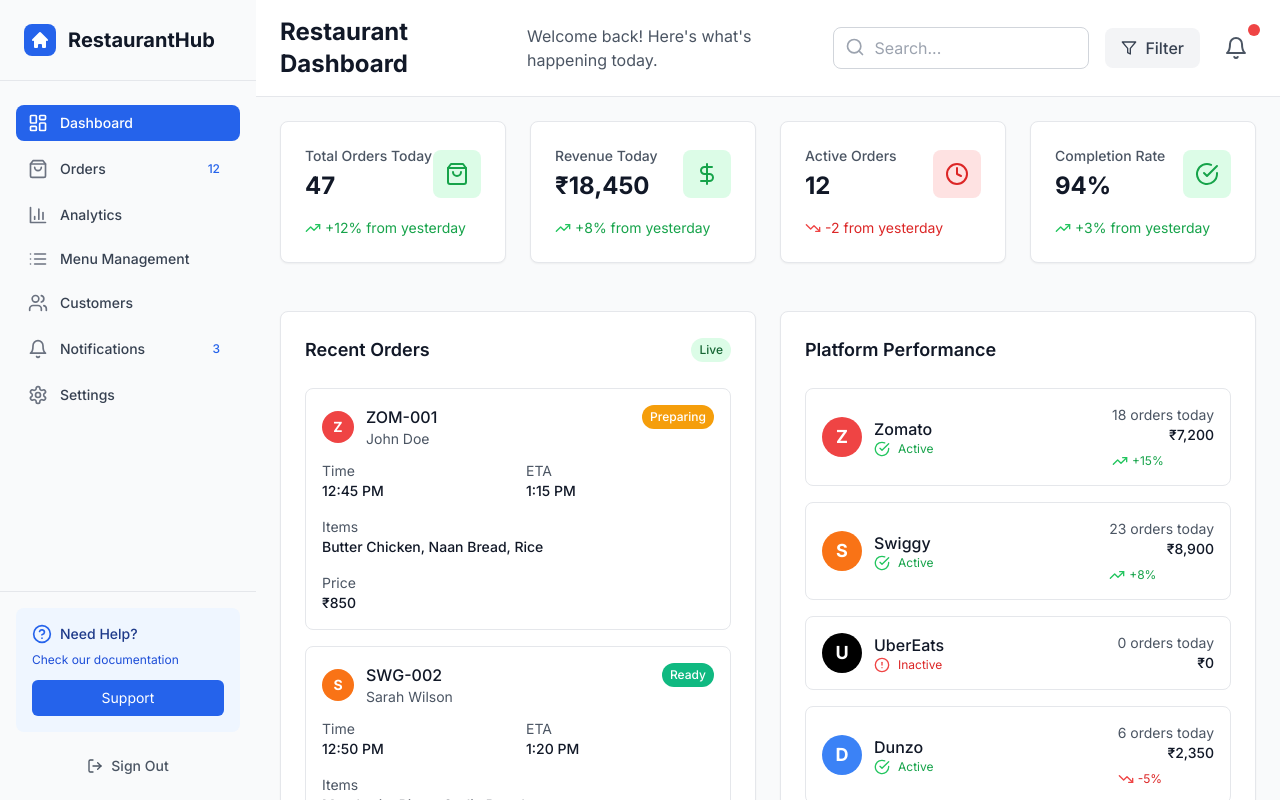
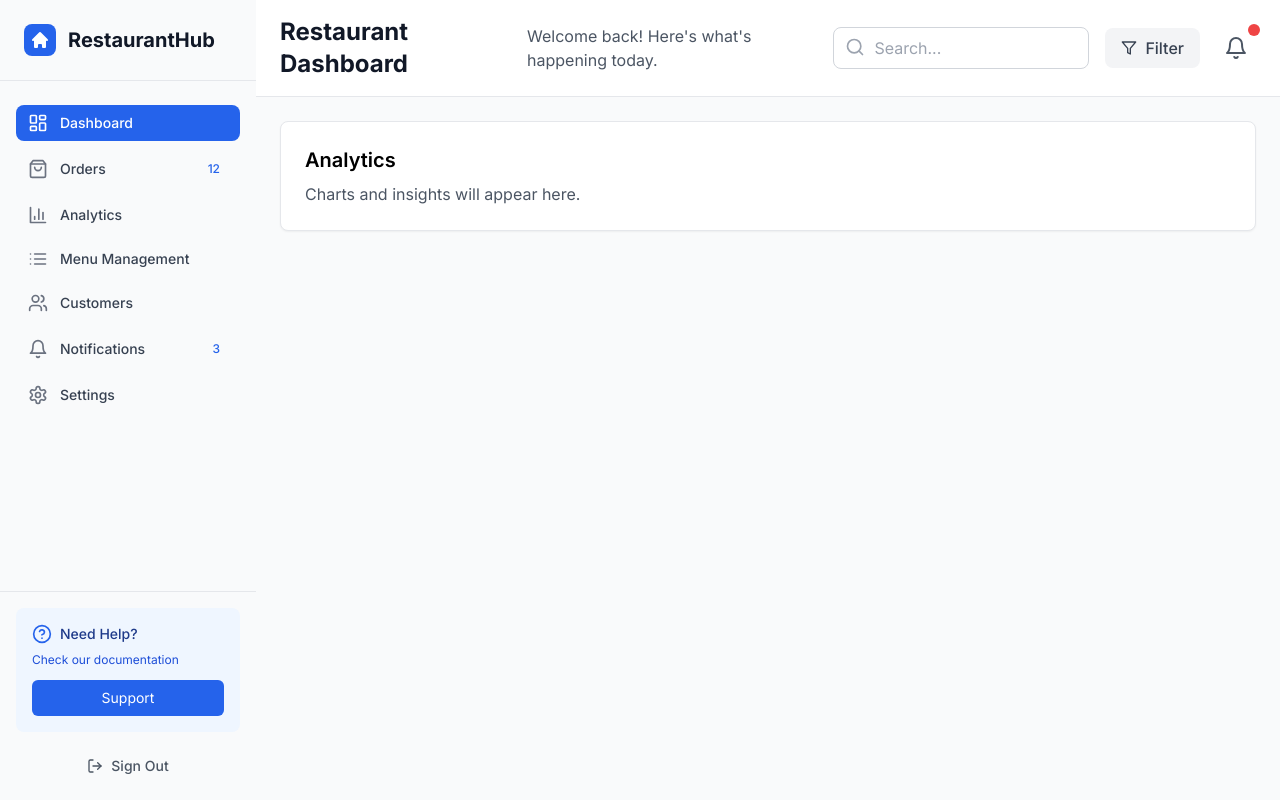
Before and after one commit to botARPIT/restuarant_dashboard, a React (Vite) app in the folder frontend/: page /analytics in a window 1280 px wide. Built offline with nearby package versions, Linux system fonts and the light colour scheme.

Commit message:
Add routing and create page components for dashboard navigation
Co-authored-by: wesif63475 <wesif63475@iotrama.com>

```diff
--- a/frontend/src/App.tsx
+++ b/frontend/src/App.tsx
@@ -1,17 +1,36 @@
 import React from 'react';
+import { BrowserRouter, Routes, Route } from 'react-router-dom';
 import Sidebar from './components/Sidebar';
 import Header from './components/Header';
 import Dashboard from './components/Dashboard';
+import OrdersPage from './pages/OrdersPage';
+import AnalyticsPage from './pages/AnalyticsPage';
+import MenuPage from './pages/MenuPage';
+import CustomersPage from './pages/CustomersPage';
+import NotificationsPage from './pages/NotificationsPage';
+import SettingsPage from './pages/SettingsPage';
 
 const App: React.FC = () => {
   return (
-    <div className="flex h-screen bg-gray-50">
-      <Sidebar />
-      <div className="flex-1 flex flex-col overflow-hidden">
-        <Header />
-        <Dashboard />
+    <BrowserRouter>
+      <div className="flex min-h-screen bg-gray-50">
+        <Sidebar />
+        <div className="flex-1 flex flex-col">
+          <Header />
+          <div className="flex-1 overflow-y-auto">
+            <Routes>
+              <Route path="/" element={<Dashboard />} />
+              <Route path="/orders" element={<OrdersPage />} />
+              <Route path="/analytics" element={<AnalyticsPage />} />
+              <Route path="/menu" element={<MenuPage />} />
+              <Route path="/customers" element={<CustomersPage />} />
+              <Route path="/notifications" element={<NotificationsPage />} />
+              <Route path="/settings" element={<SettingsPage />} />
+            </Routes>
+          </div>
+        </div>
       </div>
-    </div>
+    </BrowserRouter>
   );
 };
 
--- a/frontend/src/components/Sidebar.tsx
+++ b/frontend/src/components/Sidebar.tsx
@@ -1,8 +1,19 @@
 import React from 'react';
 import { navigationItems } from '../utils/data';
 import { HelpCircle, LogOut } from 'lucide-react';
+import { Link } from 'react-router-dom';
 
 const Sidebar: React.FC = () => {
+  const routeMap: Record<string, string> = {
+    Dashboard: '/',
+    Orders: '/orders',
+    Analytics: '/analytics',
+    'Menu Management': '/menu',
+    Customers: '/customers',
+    Notifications: '/notifications',
+    Settings: '/settings',
+  };
+
   return (
     <div className="w-64 bg-gray-50 h-screen flex flex-col">
       {/* Logo */}
@@ -21,10 +32,11 @@ const Sidebar: React.FC = () => {
       <nav className="flex-1 px-4 py-6 space-y-2">
         {navigationItems.map((item) => {
           const Icon = item.icon;
+          const to = routeMap[item.name] || '#';
           return (
-            <a
+            <Link
               key={item.name}
-              href={item.href}
+              to={to}
               className={`flex items-center justify-between px-3 py-2 rounded-lg text-sm font-medium transition-colors duration-200 ${
                 item.current
                   ? 'bg-primary-600 text-white'
@@ -44,7 +56,7 @@ const Sidebar: React.FC = () => {
                   {item.badge}
                 </span>
               )}
-            </a>
+            </Link>
           );
         })}
       </nav>
--- /dev/null
+++ b/frontend/src/pages/AnalyticsPage.tsx
@@ -0,0 +1 @@
+import React from 'react'; export default function AnalyticsPage(){ return (<div className="p-6"><div className="card"><h2 className="text-xl font-semibold mb-2">Analytics</h2><p className="text-gray-600">Charts and insights will appear here.</p></div></div>); }
--- /dev/null
+++ b/frontend/src/pages/CustomersPage.tsx
@@ -0,0 +1 @@
+import React from 'react'; export default function CustomersPage(){ return (<div className="p-6"><div className="card"><h2 className="text-xl font-semibold mb-2">Customers</h2><p className="text-gray-600">Customer list and details will appear here.</p></div></div>); }
--- /dev/null
+++ b/frontend/src/pages/MenuPage.tsx
@@ -0,0 +1 @@
+import React from 'react'; export default function MenuPage(){ return (<div className="p-6"><div className="card"><h2 className="text-xl font-semibold mb-2">Menu Management</h2><p className="text-gray-600">Create and edit menu items here.</p></div></div>); }
--- /dev/null
+++ b/frontend/src/pages/NotificationsPage.tsx
@@ -0,0 +1 @@
+import React from 'react'; export default function NotificationsPage(){ return (<div className="p-6"><div className="card"><h2 className="text-xl font-semibold mb-2">Notifications</h2><p className="text-gray-600">Alerts and messages will appear here.</p></div></div>); }
--- /dev/null
+++ b/frontend/src/pages/OrdersPage.tsx
@@ -0,0 +1 @@
+import React from 'react'; export default function OrdersPage(){ return (<div className="p-6"><div className="card"><h2 className="text-xl font-semibold mb-2">Orders</h2><p className="text-gray-600">Orders list and management will appear here.</p></div></div>); }
--- /dev/null
+++ b/frontend/src/pages/SettingsPage.tsx
@@ -0,0 +1 @@
+import React from 'react'; export default function SettingsPage(){ return (<div className="p-6"><div className="card"><h2 className="text-xl font-semibold mb-2">Settings</h2><p className="text-gray-600">Configure your preferences here.</p></div></div>); }
```
